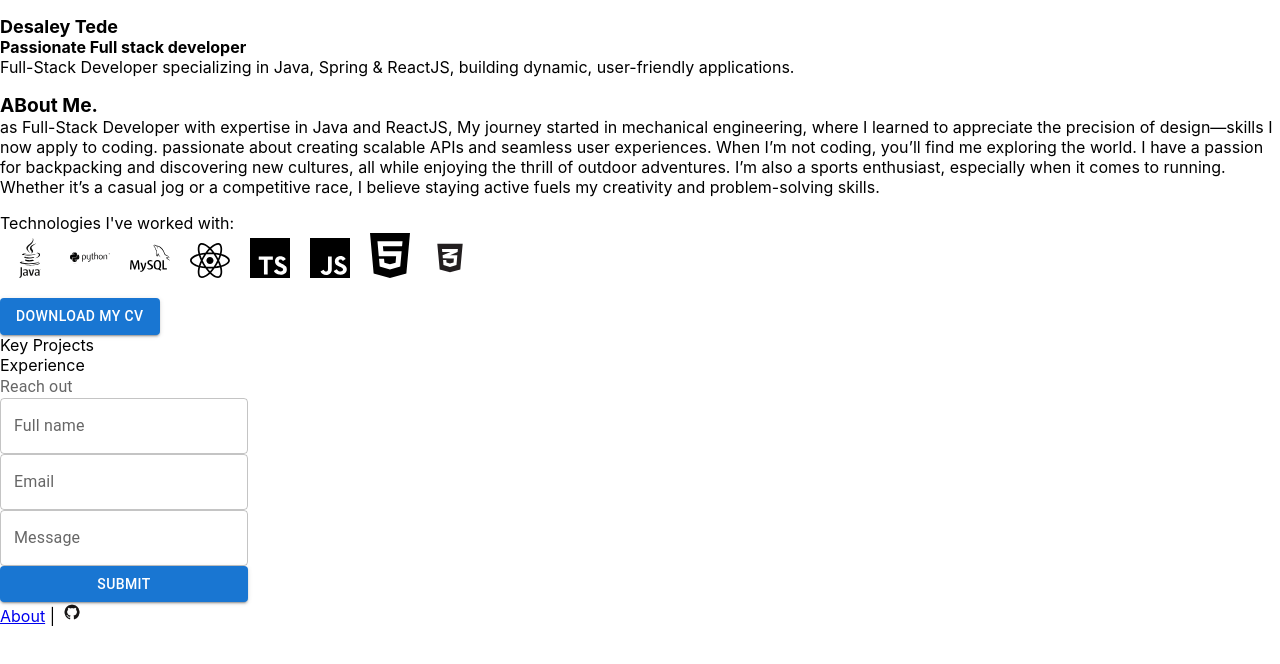
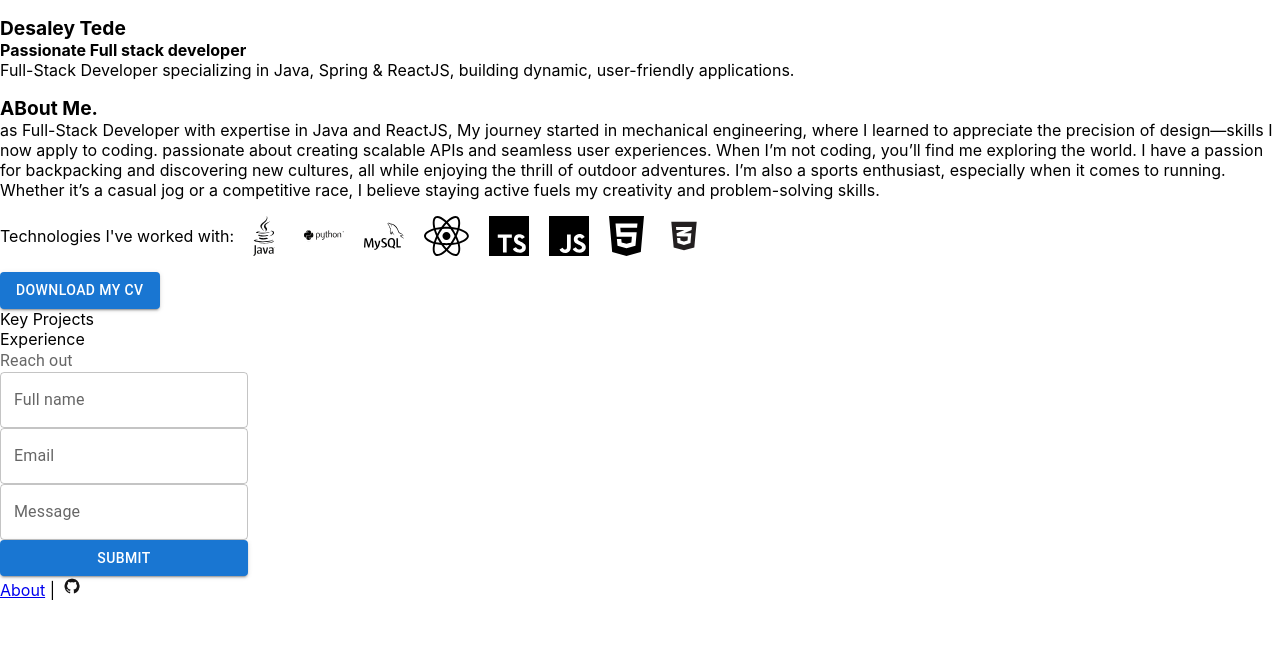
Before and after one commit to DesTede/personal_site, a React (Create React App) app: page /about in a window 1280 px wide. Shown: the top 664 px of the page. Built offline with nearby package versions, Linux system fonts and the light colour scheme.

Commit message:
About.tsx and Home.tsx updated

```diff
--- a/src/Sections/About/About.css
+++ b/src/Sections/About/About.css
@@ -1,12 +1,18 @@
+.MeHeader{
+    font-size: larger;
+    font-weight: bold;
+}
+
+.skills{
+    display: flex;
+    align-items: center;
+    flex-wrap: wrap;
+    margin-top: 10px;
+}
 .tech-logo{
-    width: 40px;
-    height: auto;
+    width: auto;
+    height: 40px;
     margin: 0 10px;
     display: inline-block;
     object-fit: contain;
 }
-
-.MeHeader{
-    font-size: larger;
-    font-weight: bold;
-}
--- a/src/Sections/Home/Home.css
+++ b/src/Sections/Home/Home.css
@@ -1,6 +1,6 @@
 .HomeHeader1{
     font-weight: bolder;
-    font-size: large;
+    font-size: larger;
 }
 .HomeHeader2{
     font-weight: bold;
```
